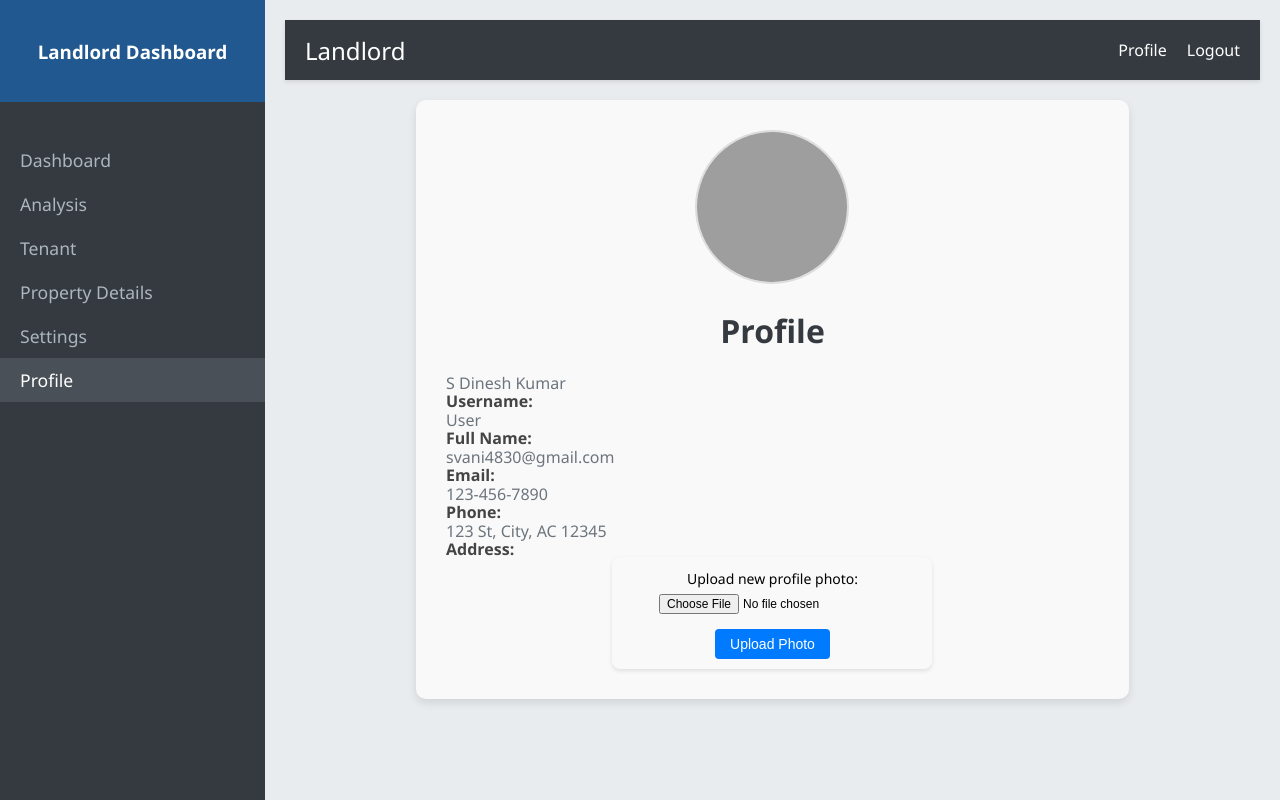
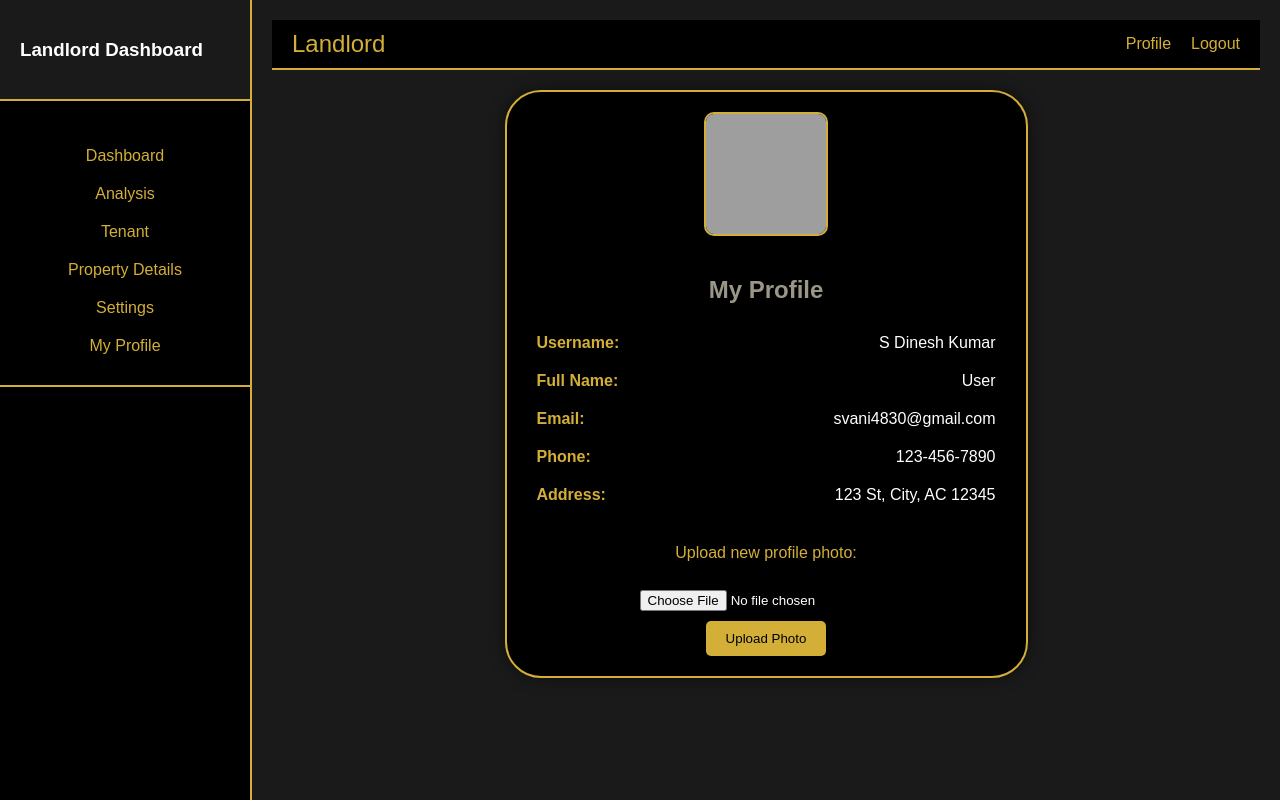
Before and after one commit to SDineshKumar1304/Tenant_Application, a Flask app: page /profile in a window 1280 px wide. Run offline with Flask 3, Linux system fonts and the light colour scheme; the visitor is signed in with stand-in values (Sample User, id 1); grey boxes are pictures that could not be loaded.

Commit message:
Gold Css Design

```diff
--- a/static/dashboard.css
+++ b/static/dashboard.css
@@ -1,223 +1,171 @@
 body {
-    font-family: 'Segoe UI', Tahoma, Geneva, Verdana, sans-serif;
-    background-color: #f4f4f4;
+    font-family: 'Arial', sans-serif;
+    background: linear-gradient(135deg, #000000, #1a1a1a);
     margin: 0;
-    padding: 0;
+    color: #ffffff;
+    display: flex;
+    justify-content: center;
+    align-items: center;
     height: 100vh;
-    display: flex;
-    flex-direction: column;
 }
 
 .wrapper {
     display: flex;
+    height: 100%;
     width: 100%;
-    height: 100vh;
 }
 
 #sidebar {
-    min-width: 265px;
+    min-width: 250px;
     max-width: 250px;
-    background: #343a40;
-    color: #fff;
-    transition: all 0.3s;
-    display: flex;
-    flex-direction: column;
+    background: #000000;
+    color: #ffffff;
+    border-right: 2px solid #d4af37;
 }
 
 #sidebar .sidebar-header {
     padding: 20px;
-    background: #21588f;
-    text-align: center;
+    background: #1a1a1a;
+    border-bottom: 2px solid #d4af37;
 }
 
 #sidebar ul.components {
     padding: 20px 0;
-    flex-grow: 1;
-}
-
-#sidebar ul p {
-    color: #fff;
-    padding: 10px;
+    border-bottom: 2px solid #d4af37;
 }
 
 #sidebar ul li {
     padding: 10px;
-    padding-left: 20px;
-    font-size: 1.1em;
-    display: block;
-    width: 100%;
-    color: #adb5bd;
-    text-decoration: none;
-    transition: all 0.3s;
-}
-
-#sidebar ul li:hover {
-    background: #495057;
-    color: #fff;
+    text-align: center;
 }
 
 #sidebar ul li a {
-    color: inherit;
+    color: #d4af37;
+    text-decoration: none;
     display: block;
-    text-decoration: none;
-    width: 100%;
-    height: 100%;
 }
 
 #sidebar ul li a:hover {
-    color: #fff;
-}
-
-#sidebar ul li.active {
-    background: #495057;
-    color: #fff;
-}
-
-#sidebar ul li.active a {
-    color: #fff;
+    background: #d4af37;
+    color: #000000;
 }
 
 #content {
-    width: 100%;
+    flex: 1;
     padding: 20px;
-    background: #e9ecef;
-    display: flex;
-    flex-direction: column;
-}
-
-#content h2 {
-    margin: 0 0 20px;
-    color: #343a40;
-}
-
-#content p {
-    color: #6c757d;
+    background: #1a1a1a;
+    overflow-y: auto;
 }
 
 .navbar {
     display: flex;
     justify-content: space-between;
     align-items: center;
-    background: #343a40;
-    color: #fff;
+    background: #000000;
     padding: 10px 20px;
-    height: 40px;
-    box-shadow: 0 2px 4px rgba(0, 0, 0, 0.1);
+    border-bottom: 2px solid #d4af37;
 }
 
-.navbar .navbar-brand {
-    font-size: 1.5em;
+.navbar-brand {
+    color: #d4af37;
+    font-size: 24px;
 }
 
-.navbar .navbar-nav {
+.navbar-nav {
     list-style: none;
-    display: flex;
     margin: 0;
     padding: 0;
+    display: flex;
 }
 
-.navbar .navbar-nav li {
+.navbar-nav li {
     margin-left: 20px;
 }
 
-.navbar .navbar-nav li a {
-    color: #fff;
+.navbar-nav li a {
+    color: #d4af37;
     text-decoration: none;
-    transition: color 0.3s;
 }
 
-.navbar .navbar-nav li a:hover {
-    color: #adb5bd;
+.navbar-nav li a:hover {
+    color: #ffffff;
 }
 
-.footer {
-    margin-top: 20px; /* Adjust the margin to move the footer up */
-    padding: 19px 20px;
-    background: #343a40;
-    color: #fff;
-    text-align: center;
-    position: relative; /* Ensures footer stays relative to its normal position */
-    bottom: -450px;
-}
-
-/* General profile page styling */
-.profile-container {
-    max-width: 1000px;
-    max-height: 1500px;
-    margin: 20px auto;
-    padding: 30px;
-    background: #f9f9f9;
-    border-radius: 10px;
-    box-shadow: 0 4px 8px rgba(0, 0, 0, 0.1);
+h2 {
+    color: #9b9787;
     text-align: center;
 }
 
-.profile-container h2 {
-    margin-top: 0;
-    color: #333;
-    font-size: 2em;
+.profile-container {
+    width: 479px;
+    padding: 20px;
+    background: #000000;
+    border: 2px solid #d4af37;
+    border-radius: 36px;
+    margin: 20px auto;
+    box-shadow: 0 0 15px rgba(0, 0, 0, 0.5);
+    text-align: center;
+    display: flex;
+    flex-direction: column;
+    align-items: center;
 }
 
 .profile-photo {
-    border-radius: 50%;
-    width: 150px;
-    height: 150px;
-    object-fit: cover;
+    width: 120px;
+    height: 120px;
+    border-radius: 10px;
+    border: 2px solid #d4af37;
     margin-bottom: 20px;
-    border: 2px solid #ddd;
+}
+
+.profile-details {
+    display: flex;
+    flex-direction: column;
+    width: 100%;
+    margin-bottom: 20px;
 }
 
 .profile-detail {
-    margin-bottom: 15px;
-    text-align: left;
-    display: inline-block;
-    width: 100%;
+    display: flex;
+    justify-content: space-between;
+    margin: 10px 0;
+    padding: 0 10px;
 }
 
 .profile-detail label {
     font-weight: bold;
-    color: #444;
-    display: block;
-    margin-bottom:-40px;
+    color: #d4af37;
 }
 
 .profile-detail p {
     margin: 0;
-    color: #666;
+    color: #ffffff;
 }
+
 .upload-form {
-    display: flex;
-    flex-direction: column;
-    align-items: center;
-    max-width: 300px; /* Adjust to fit the form */
-    margin: 0 auto; /* Center the form */
-    padding: 10px;
-    background: #f9f9f9;
-    border-radius: 8px;
-    box-shadow: 0 2px 4px rgba(0, 0, 0, 0.1);
+    margin-top: 10px;
 }
 
 .upload-form label {
-    font-size: 14px; /* Smaller font size for the label */
-    margin-bottom: 5px;
+    color: #d4af37;
+    margin-bottom: 10px;
+    display: block;
 }
 
 .upload-form input[type="file"] {
-    font-size: 12px; /* Smaller font size for the file input */
-    padding: 5px;
-    margin-bottom: 10px; /* Space below the file input */
+    margin-bottom: 10px;
 }
 
 .upload-form input[type="submit"] {
-    font-size: 14px; /* Smaller font size for the submit button */
-    padding: 7px 15px; /* Adjust padding for smaller button */
-    background-color: #007bff;
-    color: #fff;
+    background-color: #d4af37;
+    color: #000000;
     border: none;
-    border-radius: 4px;
+    padding: 10px 20px;
+    border-radius: 5px;
     cursor: pointer;
+    transition: background-color 0.3s ease;
 }
 
 .upload-form input[type="submit"]:hover {
-    background-color: #0056b3;
+    background-color: #b8860b;
 }
--- a/templates/login.html
+++ b/templates/login.html
@@ -4,7 +4,7 @@
     <meta charset="UTF-8">
     <meta name="viewport" content="width=device-width, initial-scale=1.0">
     <title>Login</title>
-    <link rel="stylesheet" href="{{ url_for('static', filename='styles.css') }}">
+    <link rel="stylesheet" href="{{ url_for('static', filename='login.css') }}">
 </head>
 <body>
     <div class="login-container">
--- a/templates/profile.html
+++ b/templates/profile.html
@@ -15,10 +15,10 @@
             <ul class="list-unstyled components">
                 <li><a href="{{ url_for('dashboard') }}">Dashboard</a></li>
                 <li><a href="#">Analysis</a></li>
-                <li><a href="#">Tenant </a></li>
+                <li><a href="#">Tenant</a></li>
                 <li><a href="#">Property Details</a></li>
                 <li><a href="#">Settings</a></li>
-                <li class="active"><a href="{{ url_for('profile') }}">Profile</a></li>
+                <li class="active"><a href="{{ url_for('profile') }}">My Profile</a></li>
             </ul>
         </nav>
 
@@ -33,7 +33,8 @@
 
             <div class="profile-container">
                 <img src="{{ url_for('static', filename='uploads/' + profile.profile_photo) }}" alt="Profile Photo" class="profile-photo">
-                <h2> Profile</h2>
+                <h2>My Profile</h2>
+                <div class="profile-details">
                     <div class="profile-detail">
                         <label for="username">Username:</label>
                         <p>{{ profile.username }}</p>
@@ -54,7 +55,7 @@
                         <label for="address">Address:</label>
                         <p>{{ profile.address }}</p>
                     </div>
-
+                </div>
                 <div class="upload-form">
                     <form action="{{ url_for('profile') }}" method="post" enctype="multipart/form-data">
                         <label for="file">Upload new profile photo:</label><br>
```
Also changed, not shown: static/login.css (+62 -43 lines), static/styles.css (deleted, +0 -68 lines). Lines whose indentation alone changed are shown as unchanged.
